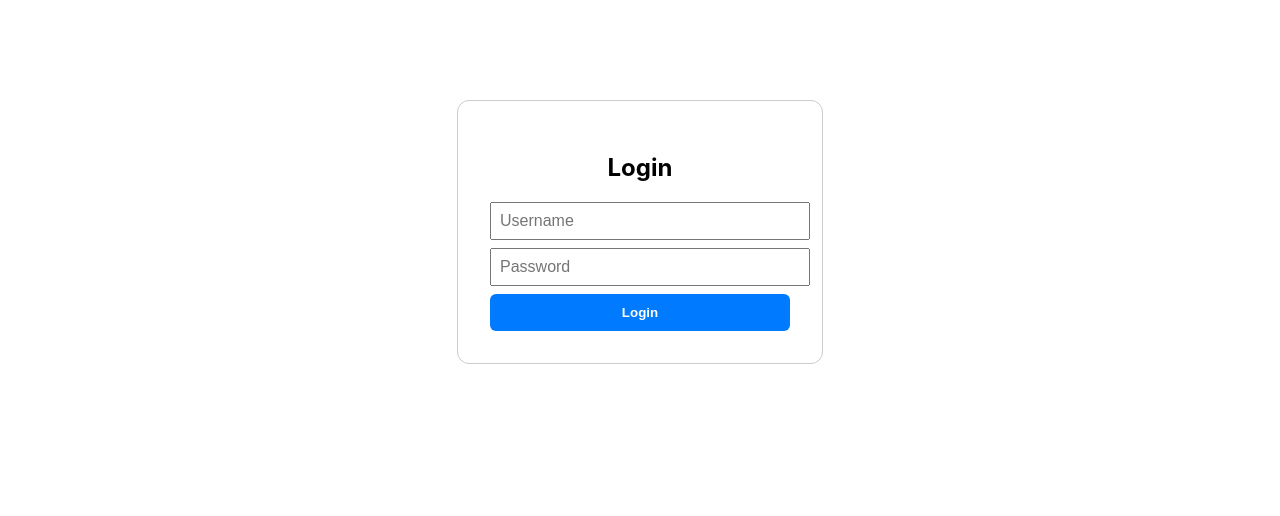
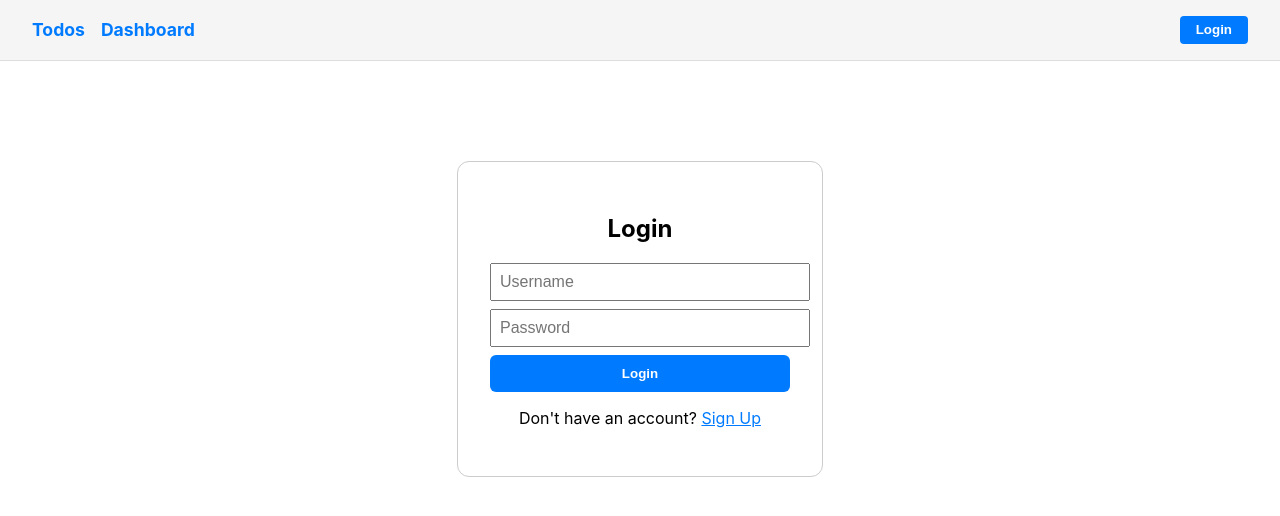
Before and after one commit to harshkolte01/todo-app, a React (Create React App) app: page /login in a window 1280 px wide. Shown: the top 516 px of the page. Built offline with nearby package versions, Linux system fonts and the light colour scheme.

Commit message:
todos implemented fully

```diff
--- /dev/null
+++ b/src/components/AuthProtector.js
@@ -0,0 +1,10 @@
+import React from 'react';
+import { Navigate } from 'react-router-dom';
+
+export default function AuthProtector({ children }) {
+  const isLoggedIn = localStorage.getItem('isLoggedIn');
+  if (!isLoggedIn) {
+    return <Navigate to="/login" replace />;
+  }
+  return children;
+}
--- /dev/null
+++ b/src/components/Navbar.js
@@ -0,0 +1,82 @@
+import React from 'react';
+import { useNavigate, Link } from 'react-router-dom';
+
+export default function Navbar() {
+  const navigate = useNavigate();
+  const user = JSON.parse(localStorage.getItem('user'));
+  const isLoggedIn = localStorage.getItem('isLoggedIn');
+
+  const handleLogout = () => {
+    localStorage.removeItem('isLoggedIn');
+    localStorage.removeItem('user');
+    navigate('/login');
+  };
+
+  return (
+    <nav style={styles.nav}>
+      <div style={styles.left}>
+        <Link to="/todos" style={styles.link}>
+          Todos
+        </Link>
+        <Link to="/dashboard" style={styles.link}>
+          Dashboard
+        </Link>
+      </div>
+      <div style={styles.right}>
+        {isLoggedIn && user ? (
+          <>
+            <span style={styles.username}>👤 {user.username}</span>
+            <button onClick={handleLogout} style={styles.button}>
+              Logout
+            </button>
+          </>
+        ) : (
+          <button onClick={() => navigate('/login')} style={styles.button}>
+            Login
+          </button>
+        )}
+      </div>
+    </nav>
+  );
+}
+
+const styles = {
+  nav: {
+    display: 'flex',
+    justifyContent: 'space-between',
+    alignItems: 'center',
+    padding: '1rem 2rem',
+    background: '#f5f5f5',
+    borderBottom: '1px solid #ddd',
+    marginBottom: '2rem',
+  },
+  left: {
+    display: 'flex',
+    gap: '1rem',
+  },
+  right: {
+    display: 'flex',
+    alignItems: 'center',
+    gap: '1rem',
+  },
+  link: {
+    textDecoration: 'none',
+    color: '#007bff',
+    fontWeight: 'bold',
+    fontSize: '1.1rem',
+  },
+  username: {
+    marginRight: '1rem',
+    fontWeight: 'bold',
+    color: '#333',
+  },
+  button: {
+    padding: '0.4rem 1rem',
+    background: '#007bff',
+    color: 'white',
+    border: 'none',
+    borderRadius: '4px',
+    cursor: 'pointer',
+    fontWeight: 'bold',
+  },
+};
--- a/src/pages/Dashboard.js
+++ b/src/pages/Dashboard.js
@@ -0,0 +1,14 @@
+import React from 'react';
+import Navbar from '../components/Navbar';
+
+export default function Dashboard() {
+  return (
+    <>
+      <Navbar />
+      <div style={{ padding: '2rem', maxWidth: 500, margin: '0 auto' }}>
+        <h2>Dashboard</h2>
+        {/* Add dashboard content here */}
+      </div>
+    </>
+  );
+}
--- a/src/pages/Login.js
+++ b/src/pages/Login.js
@@ -1,26 +1,68 @@
 import React, { useState } from 'react';
 import { useNavigate } from 'react-router-dom';
+import { getUserByUsername } from '../utils/api';
+import axios from 'axios';
+import Navbar from '../components/Navbar';
+
+const API_URL = 'https://6863849488359a373e952694.mockapi.io/api/users';
 
 const Login = () => {
   const navigate = useNavigate();
   const [username, setUsername] = useState('');
   const [password, setPassword] = useState('');
   const [error, setError] = useState('');
+  const [isSignup, setIsSignup] = useState(false);
+  const [signupSuccess, setSignupSuccess] = useState('');
 
-  const handleLogin = () => {
-    // Fake hardcoded login
-    if (username === 'admin' && password === '123456') {
-      // Store in Redux (optional) or localStorage (fallback)
+  const handleLogin = async () => {
+    setError('');
+    try {
+      const user = await getUserByUsername(username, password);
+      if (user) {
         localStorage.setItem('isLoggedIn', true);
-      navigate('/todos'); // redirect after login
+        localStorage.setItem('user', JSON.stringify(user));
+        navigate('/todos');
       } else {
-      setError('Invalid credentials');
+        setError('Invalid username or password');
+      }
+    } catch (err) {
+      console.error('Login error:', err);
+      setError('Something went wrong. Please try again.');
+    }
+  };
+
+  const handleSignup = async () => {
+    setError('');
+    setSignupSuccess('');
+    if (!username || !password) {
+      setError('Username and password are required');
+      return;
+    }
+    try {
+      // Fetch all users and check if username exists
+      const res = await axios.get(API_URL);
+      const userExists = res.data.some(user => user.username === username);
+      if (userExists) {
+        setError('Username already exists');
+        return;
+      }
+      // Create user
+      await axios.post(API_URL, { username, password });
+      setSignupSuccess('Account created! Please log in.');
+      setIsSignup(false);
+      setUsername('');
+      setPassword('');
+    } catch (err) {
+      console.error('Signup error:', err);
+      setError('Something went wrong. Please try again.');
     }
   };
 
   return (
+    <>
+      <Navbar />
       <div style={styles.container}>
-      <h2>Login</h2>
+        <h2>{isSignup ? 'Sign Up' : 'Login'}</h2>
         <input
           type="text"
           placeholder="Username"
@@ -35,11 +77,35 @@ const Login = () => {
           onChange={(e) => setPassword(e.target.value)}
           style={styles.input}
         />
+        {isSignup ? (
+          <>
+            <button onClick={handleSignup} style={styles.button}>
+              Sign Up
+            </button>
+            <p>
+              Already have an account?{' '}
+              <span style={styles.link} onClick={() => { setIsSignup(false); setError(''); setSignupSuccess(''); }}>
+                Login
+              </span>
+            </p>
+          </>
+        ) : (
+          <>
             <button onClick={handleLogin} style={styles.button}>
               Login
             </button>
+            <p>
+              Don't have an account?{' '}
+              <span style={styles.link} onClick={() => { setIsSignup(true); setError(''); setSignupSuccess(''); }}>
+                Sign Up
+              </span>
+            </p>
+          </>
+        )}
         {error && <p style={styles.error}>{error}</p>}
+        {signupSuccess && <p style={styles.success}>{signupSuccess}</p>}
       </div>
+    </>
   );
 };
 
@@ -73,6 +139,15 @@ const styles = {
     color: 'red',
     marginTop: '1rem',
   },
+  success: {
+    color: 'green',
+    marginTop: '1rem',
+  },
+  link: {
+    color: '#007bff',
+    cursor: 'pointer',
+    textDecoration: 'underline',
+  },
 };
 
 export default Login;
--- a/src/pages/TodoList.js
+++ b/src/pages/TodoList.js
@@ -6,16 +6,21 @@ import {
   updateTodo,
   deleteTodo,
 } from '../redux/actions/todoActions';
+import Navbar from '../components/Navbar';
 
 export default function TodoList() {
   const dispatch = useDispatch();
-  const todos = useSelector((state) => state.todos.todos);
+  const todos = useSelector((state) => state.todos?.todos || []);
+  const user = JSON.parse(localStorage.getItem('user'));
+  const userId = user?.id;
 
   const [newTodoText, setNewTodoText] = useState('');
 
   useEffect(() => {
-    dispatch(fetchTodos());
-  }, [dispatch]);
+    if (userId) {
+      dispatch(fetchTodos(userId));
+    }
+  }, [dispatch, userId]);
 
   const handleAddTodo = () => {
     if (!newTodoText.trim()) return;
@@ -23,20 +28,27 @@ export default function TodoList() {
       text: newTodoText,
       completed: false,
       createdAt: new Date().toISOString(),
+      userId: userId,
     };
-    dispatch(addTodo(newTodo));
+    dispatch(addTodo(userId, newTodo));
     setNewTodoText('');
   };
 
   const handleToggleComplete = (todo) => {
-    dispatch(updateTodo({ ...todo, completed: !todo.completed }));
+    if (todo.userId !== userId) return;
+    dispatch(updateTodo(userId, { ...todo, completed: !todo.completed }));
   };
 
   const handleDelete = (id) => {
-    dispatch(deleteTodo(id));
+    const todo = todos.find(t => t.id === id);
+    if (!todo || todo.userId !== userId) return;
+    if (!todo.id) return;
+    dispatch(deleteTodo(userId, id));
   };
 
   return (
+    <>
+      <Navbar />
       <div style={{ padding: '2rem', maxWidth: 500, margin: '0 auto' }}>
         <h2>📝 My To-Do List</h2>
 
@@ -77,5 +89,6 @@ export default function TodoList() {
           </ul>
         )}
       </div>
+    </>
   );
 }
--- a/src/redux/actions/todoActions.js
+++ b/src/redux/actions/todoActions.js
@@ -12,9 +12,9 @@ export const UPDATE_TODO_SUCCESS = 'UPDATE_TODO_SUCCESS';
 export const DELETE_TODO_SUCCESS = 'DELETE_TODO_SUCCESS';
 
 // Thunk Actions
-export const fetchTodos = () => async (dispatch) => {
+export const fetchTodos = (userId) => async (dispatch) => {
   try {
-    const res = await getTodos();
+    const res = await getTodos(userId);
     dispatch({ type: FETCH_TODOS_SUCCESS, payload: res.data });
   } catch (error) {
     // handle error if needed
@@ -22,27 +22,27 @@ export const fetchTodos = () => async (dispatch) => {
   }
 };
 
-export const addTodo = (todo) => async (dispatch) => {
+export const addTodo = (userId, todo) => async (dispatch) => {
   try {
-    const res = await apiCreateTodo(todo);
+    const res = await apiCreateTodo(userId, todo);
     dispatch({ type: ADD_TODO_SUCCESS, payload: res.data });
   } catch (error) {
     console.error('Failed to add todo:', error);
   }
 };
 
-export const updateTodo = (todo) => async (dispatch) => {
+export const updateTodo = (userId, todo) => async (dispatch) => {
   try {
-    const res = await apiUpdateTodo(todo.id, todo);
+    const res = await apiUpdateTodo(userId, todo.id, todo);
     dispatch({ type: UPDATE_TODO_SUCCESS, payload: res.data });
   } catch (error) {
     console.error('Failed to update todo:', error);
   }
 };
 
-export const deleteTodo = (id) => async (dispatch) => {
+export const deleteTodo = (userId, id) => async (dispatch) => {
   try {
-    await apiDeleteTodo(id);
+    await apiDeleteTodo(userId, id);
     dispatch({ type: DELETE_TODO_SUCCESS, payload: id });
   } catch (error) {
     console.error('Failed to delete todo:', error);
--- a/src/redux/store.js
+++ b/src/redux/store.js
@@ -1,10 +1,12 @@
-import { configureStore } from '@reduxjs/toolkit';
-import { combineReducers } from 'redux';
+import { configureStore, combineReducers } from '@reduxjs/toolkit';
 import { persistStore, persistReducer } from 'redux-persist';
 import storage from 'redux-persist/lib/storage'; // defaults to localStorage for web
 
 import authReducer from './reducers/authReducer';
 import todoReducer from './reducers/todoReducer';
+
+console.log('authReducer:', authReducer);
+console.log('todoReducer:', todoReducer);
 
 const rootReducer = combineReducers({
   auth: authReducer,
--- a/src/routes/AppRoutes.js
+++ b/src/routes/AppRoutes.js
@@ -3,14 +3,23 @@ import { Routes, Route, Navigate } from 'react-router-dom';
 import Login from '../pages/Login';
 import TodoList from '../pages/TodoList';
 import Dashboard from '../pages/Dashboard'; // optional
+import AuthProtector from '../components/AuthProtector';
 
 export default function AppRoutes() {
   return (
     <Routes>
-      <Route path="/" element={<Navigate to="/todos" />} />
+      <Route path="/" element={<Navigate to="/login" />} />
       <Route path="/login" element={<Login />} />
-      <Route path="/todos" element={<TodoList />} />
-      <Route path="/dashboard" element={<Dashboard />} />
+      <Route path="/todos" element={
+        <AuthProtector>
+          <TodoList />
+        </AuthProtector>
+      } />
+      <Route path="/dashboard" element={
+        <AuthProtector>
+          <Dashboard />
+        </AuthProtector>
+      } />
     </Routes>
   );
 }
--- a/src/utils/api.js
+++ b/src/utils/api.js
@@ -20,13 +20,13 @@ export const getUserByUsername = async (username, password) => {
 
 // --- TODOS ENDPOINTS ---
 
-export const getTodos = () => api.get('/todos');
+export const getTodos = (userId) => api.get(`/users/${userId}/todos`);
 
-export const getTodo = (id) => api.get(`/todos/${id}`);
+export const getTodo = (userId, todoId) => api.get(`/users/${userId}/todos/${todoId}`);
 
-export const createTodo = (todo) => api.post('/todos', todo);
+export const createTodo = (userId, todo) => api.post(`/users/${userId}/todos`, todo);
 
-export const updateTodo = (id, updatedTodo) =>
-  api.put(`/todos/${id}`, updatedTodo);
+export const updateTodo = (userId, todoId, updatedTodo) =>
+  api.put(`/users/${userId}/todos/${todoId}`, updatedTodo);
 
-export const deleteTodo = (id) => api.delete(`/todos/${id}`);
+export const deleteTodo = (userId, todoId) => api.delete(`/users/${userId}/todos/${todoId}`);
```
Lines whose indentation alone changed are shown as unchanged.
